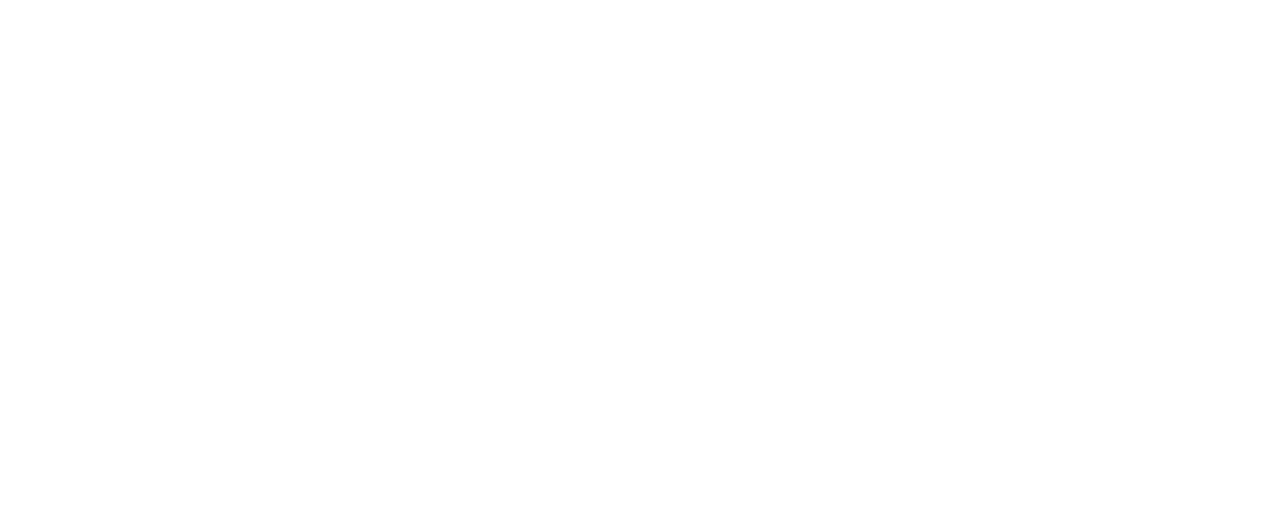
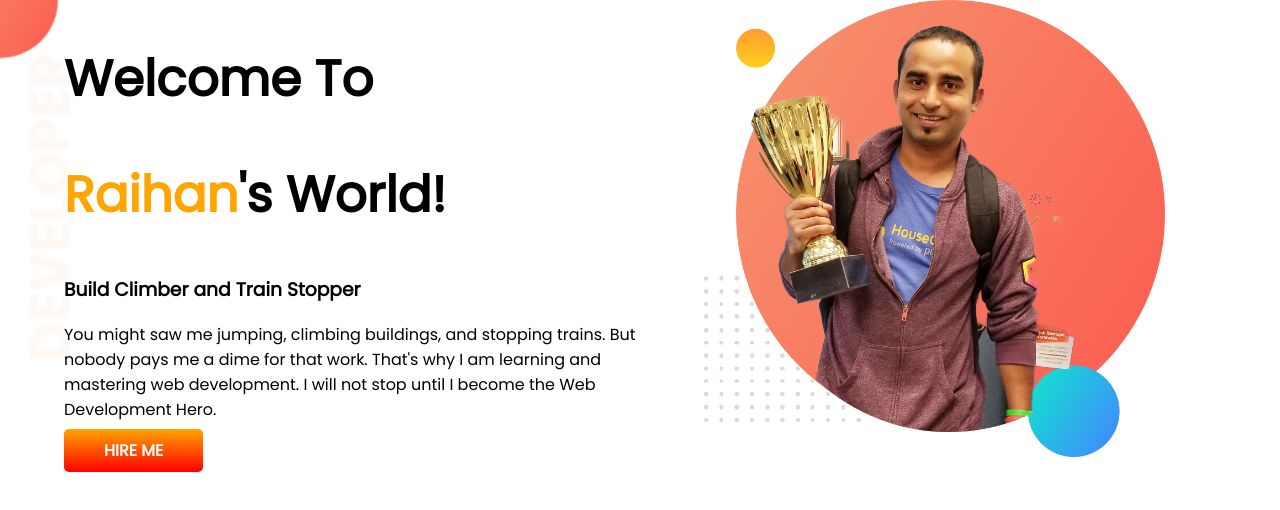
Before and after one commit to ra89fi/developer-portfolio, a plain HTML site: page index.html in a window 1280 px wide. Drawn offline with Linux system fonts and the light colour scheme.

Commit message:
header part

```diff
--- a/index.html
+++ b/index.html
@@ -5,9 +5,23 @@
         <meta http-equiv="X-UA-Compatible" content="IE=edge">
         <meta name="viewport" content="width=device-width,initial-scale=1.0">
         <title>Raihan's Portfolio</title>
+        <link rel="preconnect" href="https://fonts.googleapis.com">
+        <link rel="preconnect" href="https://fonts.gstatic.com" crossorigin>
+        <link href="https://fonts.googleapis.com/css2?family=Poppins&display=swap" rel="stylesheet">
         <link rel="stylesheet" href="style.css">
     </head>
     <body>
-
+        <section id="header">
+        <div class="half-width">
+            <h1>Welcome To</h1>
+            <h1><span class="author-orange">Raihan</span>'s World!</h1>
+            <h3>Build Climber and Train Stopper</h3>
+            <p>You might saw me jumping, climbing buildings, and stopping trains. But nobody pays me a dime for that work. That's why I am learning and mastering web development. I will not stop until I become the Web Development Hero.</p>
+            <a class="link-button" target="_blank" href="https://www.linkedin.com/company/programminghero/">HIRE ME</a>
+        </div>
+        <div class="half-width">
+            <img src="images/jhankar.png" alt="jhankar">
+        </div>
+        </section>
     </body>
 </html>
--- a/style.css
+++ b/style.css
@@ -1 +1,32 @@
-body * { margin:0; padding: 0; }
+body {
+    font-family: 'Poppins', sans-serif;
+    margin: 0;
+    padding: 0;
+}
+h1 {
+    font-size: 50px;
+}
+h1 .author-orange {
+    color: orange;
+}
+section {
+    display: flex;
+}
+.half-width {
+    width: 50%; padding-left: 5%;
+}
+.half-width img {
+    width: 80%;
+}
+.link-button {
+    text-decoration: none;
+    background-image: linear-gradient(orange, red);
+    padding: 10px 40px;
+    color: white;
+    font-weight: bold;
+    border-radius: 5px;
+}
+#header {
+    background-image: url(images/top-banner.png);
+    background-repeat: no-repeat;
+}
```
Also changed, not shown: images/dream-bg.png (added), images/exp-bg.png (added), images/jhankar.png (added), images/jhankar2.png (added), images/my-bg.png (added), images/my-bg2.png (added), images/top-banner.png (added). Lines whose indentation alone changed are shown as unchanged.
